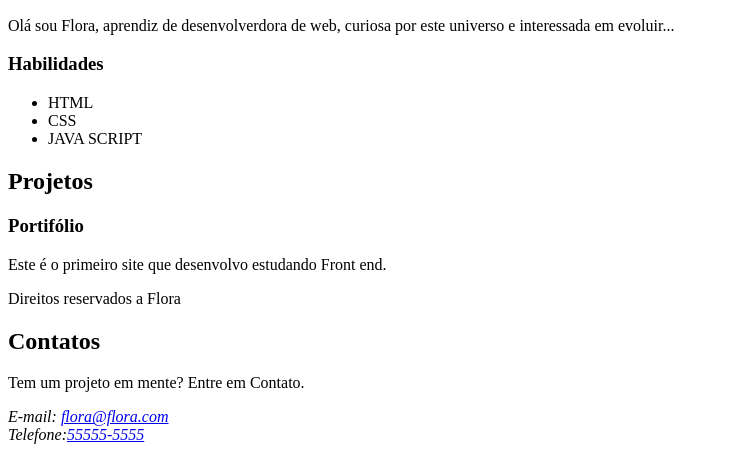
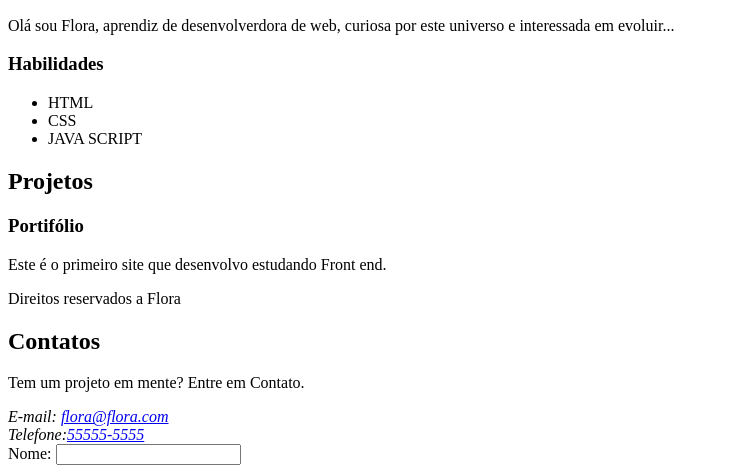
Before and after one commit to julliesouza/Site, a plain HTML site: page index.html in a window 1280 px wide. Shown: the part 522-995 px from the top of the page, without its empty margins (0-729 px from the left). Before the commit the page ends 974 px from the top, so only its background shows below. Drawn offline with Linux system fonts and the light colour scheme.

Commit message:
Update index.html

```diff
--- a/index.html
+++ b/index.html
@@ -72,6 +72,16 @@
                 Telefone:<a href="tel: 55555-5555">55555-5555</a>
             </address>
 
+<form action="">
+    <label for="nome">Nome: </label>
+    <input type="text" id="nome" nome="nome" >
+
+
+
+</form>
+
+
+
         </section>
     </footer>
 </body>
```
